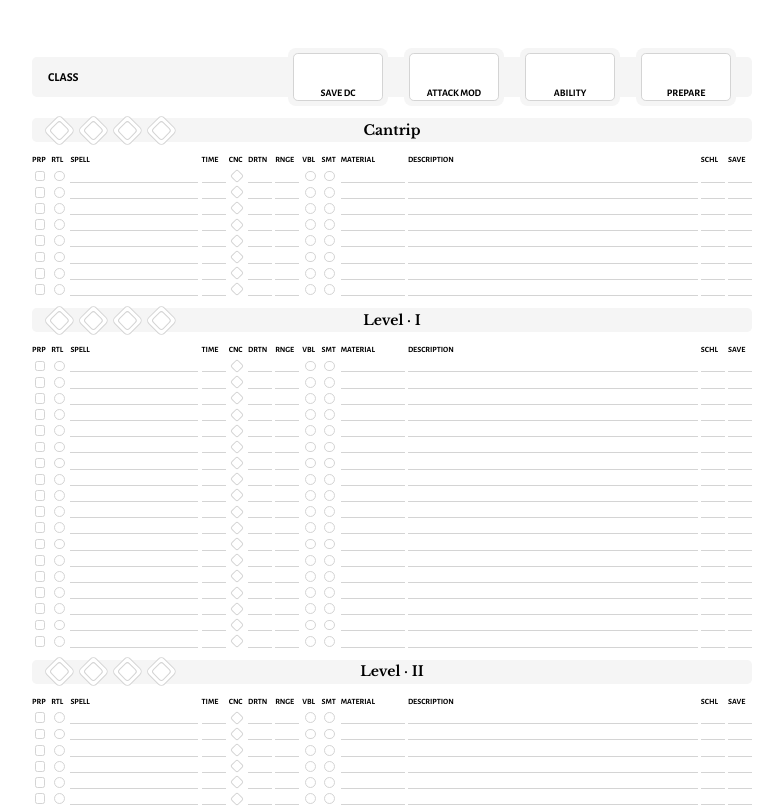
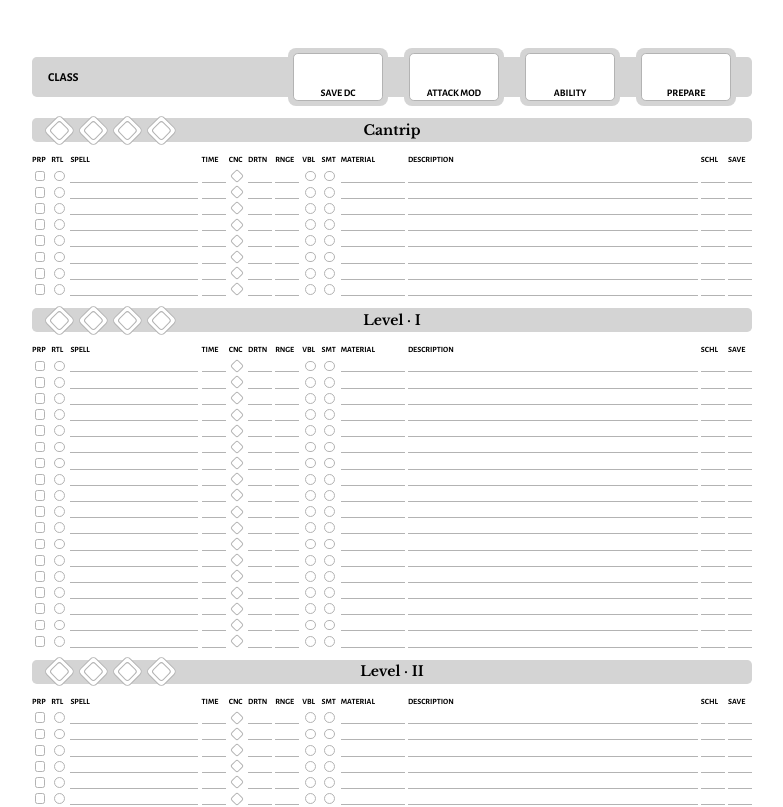
Before and after one commit to jonathan-wideman/dnd-5e-apps, a React (Vite) app in the folder character-sheet/: page / in a window 1280 px wide. Shown: the top 807 px of the page, without its empty margins (248-1031 px from the left). Built offline with nearby package versions, Linux system fonts and the light colour scheme.

Commit message:
Darker grey

```diff
--- a/character-sheet/src/SpellSheet.css
+++ b/character-sheet/src/SpellSheet.css
@@ -1,7 +1,9 @@
 :root {
   --color-white: hsl(0, 0%, 100%);
-  --color-grey-200: hsl(0, 0%, 96%);
-  --color-grey-400: hsl(0, 0%, 83%);
+  /* --color-grey-200: hsl(0, 0%, 96%); */
+  --color-grey-200: hsl(0, 0%, 83%);
+  /* --color-grey-400: hsl(0, 0%, 83%); */
+  --color-grey-400: hsl(0, 0%, 70%);
   --color-black: hsl(0, 0%, 0%);
 
   --border-400: 1px solid var(--color-grey-400);
```
